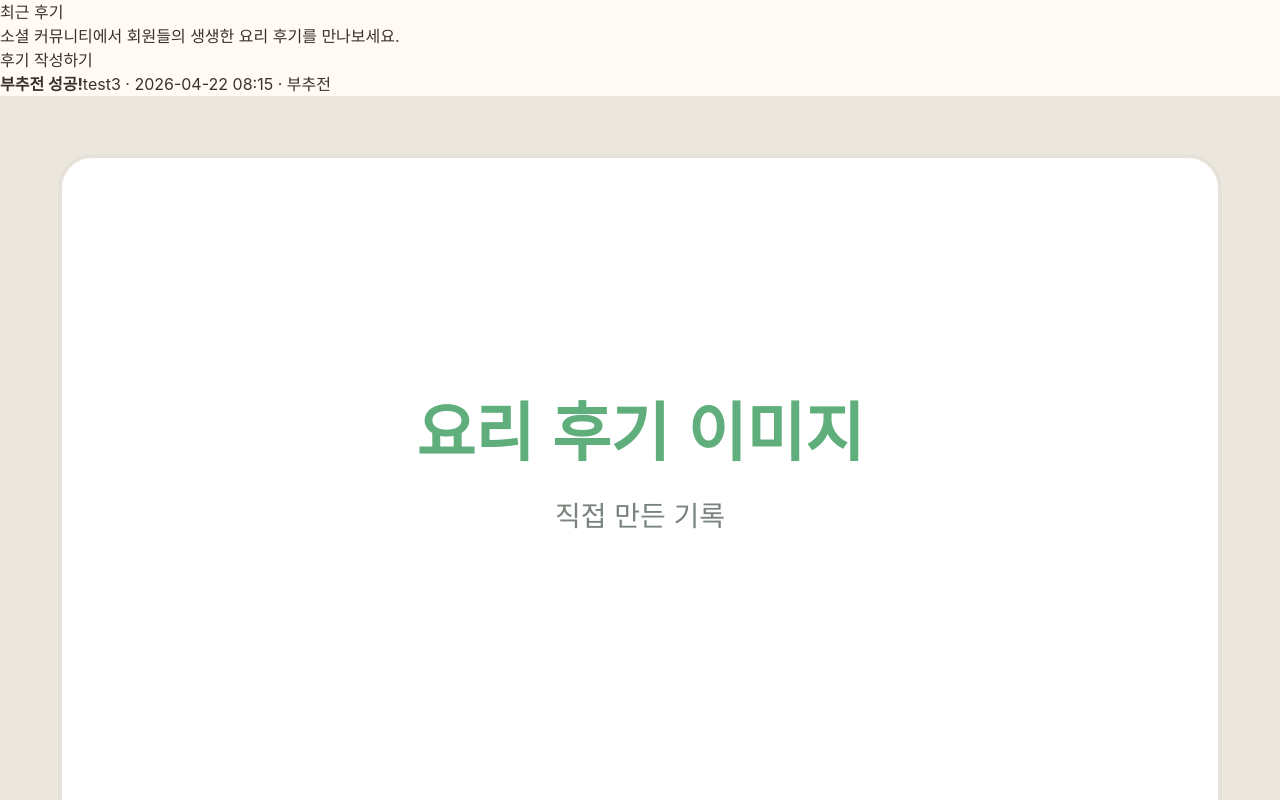
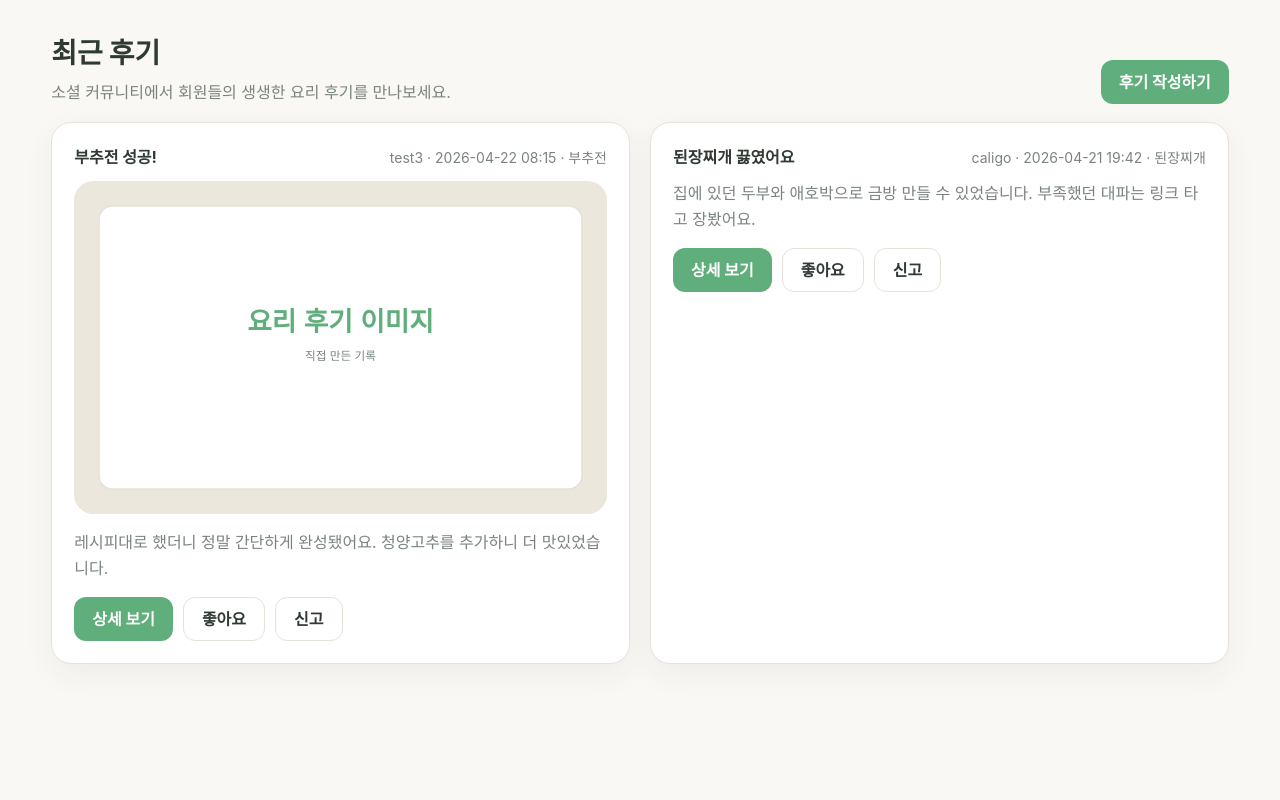
Before and after one commit to FoggyCaligo/project_final_frontend, a Next.js app: page /community in a window 1280 px wide. Shown: the top 800 px of the page. Built offline with nearby package versions, Linux system fonts and the light colour scheme.

Commit message:
Style: globals.css에 전용인자 추가

```diff
--- a/src/app/globals.css
+++ b/src/app/globals.css
@@ -20,6 +20,36 @@ html {
 
   --card-bg: #ffffff;
   --soft-bg: #f8f1e7;
+
+  /* Mockup Variables Start */
+  --color-primary: #5FAE7B;
+  --color-primary-light: #E8F5EC;
+  --color-accent: #F4A261;
+  --color-danger: #E76F51;
+  --color-info: #3D6FA8;
+
+  --color-bg: #FAF8F4;
+  --color-surface: #FFFFFF;
+  --color-text: #2F3A33;
+  --color-text-sub: #7A847D;
+  --color-border: #E7E2D9;
+  --color-muted: #F3F1EB;
+  --color-track: #EFEAE1;
+  --color-thumb-bg: #ECE7DD;
+  --color-warning-bg: #FFF1E3;
+  --color-danger-bg: #FBE4DE;
+  --color-info-bg: #EEF5FF;
+
+  --shadow-soft: 0 10px 30px rgba(47, 58, 51, 0.06);
+
+  --radius-lg: 20px;
+  --radius-md: 14px;
+  --radius-sm: 10px;
+  --radius-pill: 999px;
+
+  --container-width: 1200px;
+  --transition-base: 0.2s ease;
+  /* Mockup Variables End */
 }
 
 body {
@@ -28,6 +58,11 @@ body {
   background-color: var(--bg);
   color: var(--text-main);
   font-family: -apple-system, BlinkMacSystemFont, "Segoe UI", sans-serif;
+  background-color: var(--color-bg);
+  /* Use Mockup BG */
+  color: var(--color-text);
+  /* Use Mockup Text */
+  font-family: "Pretendard", "Noto Sans KR", -apple-system, BlinkMacSystemFont, "Segoe UI", sans-serif;
 }
 
 * {
@@ -54,6 +89,7 @@ img {
   color: white;
 
 }
+
 .themeSecondary {
   background-color: var(--bg);
   color: var(--text-sub);
@@ -64,3 +100,306 @@ img {
   background-color: var(--accent);
   color: var(--bg);
 }
+
+/* ========================================
+   Mockup CSS Additions
+======================================== */
+button,
+input,
+select,
+textarea {
+  font: inherit;
+}
+
+/* 03. 공통 레이아웃 */
+.layout-container {
+  width: min(var(--container-width), 92%);
+  margin: 0 auto;
+}
+
+.page-main {
+  padding: 32px 0 80px;
+}
+
+.grid-2 {
+  display: grid;
+  grid-template-columns: repeat(2, minmax(0, 1fr));
+  gap: 20px;
+}
+
+.grid-3 {
+  display: grid;
+  grid-template-columns: repeat(3, minmax(0, 1fr));
+  gap: 20px;
+}
+
+.grid-4 {
+  display: grid;
+  grid-template-columns: repeat(4, minmax(0, 1fr));
+  gap: 20px;
+}
+
+/* 05. 섹션 */
+.section-block {
+  margin-bottom: 32px;
+}
+
+.section-head {
+  display: flex;
+  align-items: flex-end;
+  justify-content: space-between;
+  gap: 16px;
+  margin-bottom: 18px;
+}
+
+.section-title {
+  margin: 0;
+  font-size: 28px;
+  font-weight: 800;
+}
+
+.section-desc {
+  margin: 6px 0 0;
+  color: var(--color-text-sub);
+}
+
+.section-actions {
+  display: flex;
+  gap: 10px;
+  flex-wrap: wrap;
+}
+
+/* 06. 카드 */
+.card-box {
+  background: var(--color-surface);
+  border: 1px solid var(--color-border);
+  border-radius: var(--radius-lg);
+  box-shadow: var(--shadow-soft);
+}
+
+.card-body {
+  padding: 24px;
+}
+
+.card-title {
+  margin: 0 0 10px;
+  font-size: 20px;
+  font-weight: 800;
+}
+
+.card-desc {
+  margin: 0;
+  color: var(--color-text-sub);
+  line-height: 1.6;
+}
+
+.card-actions {
+  display: flex;
+  gap: 10px;
+  flex-wrap: wrap;
+  margin-top: 16px;
+}
+
+/* 08. 버튼 */
+.btn {
+  display: inline-flex;
+  align-items: center;
+  justify-content: center;
+  min-height: 44px;
+  padding: 0 18px;
+  border: 0;
+  border-radius: 12px;
+  cursor: pointer;
+  font-weight: 700;
+  transition:
+    transform var(--transition-base),
+    box-shadow var(--transition-base),
+    background var(--transition-base),
+    color var(--transition-base),
+    border-color var(--transition-base);
+}
+
+.btn:hover {
+  transform: translateY(-1px);
+}
+
+.btn:focus-visible {
+  outline: 3px solid rgba(95, 174, 123, 0.22);
+  outline-offset: 2px;
+}
+
+.btn-primary {
+  background: var(--color-primary);
+  color: #fff;
+}
+
+.btn-secondary {
+  background: var(--color-primary-light);
+  color: var(--color-primary);
+}
+
+.btn-outline {
+  background: transparent;
+  border: 1px solid var(--color-border);
+  color: var(--color-text);
+}
+
+.btn-danger {
+  background: var(--color-danger);
+  color: #fff;
+}
+
+.btn-block {
+  width: 100%;
+}
+
+/* 09. 폼 요소 */
+.form-input,
+.form-select,
+.form-textarea {
+  width: 100%;
+  min-height: 46px;
+  padding: 0 14px;
+  border: 1px solid var(--color-border);
+  border-radius: 12px;
+  background: #fff;
+  color: var(--color-text);
+  transition:
+    border-color var(--transition-base),
+    box-shadow var(--transition-base);
+}
+
+.form-input:focus,
+.form-select:focus,
+.form-textarea:focus {
+  outline: none;
+  border-color: var(--color-primary);
+  box-shadow: 0 0 0 4px rgba(95, 174, 123, 0.14);
+}
+
+.form-textarea {
+  min-height: 140px;
+  padding: 14px;
+  resize: vertical;
+}
+
+.form-group {
+  display: flex;
+  flex-direction: column;
+  gap: 8px;
+  margin-bottom: 16px;
+}
+
+.form-label {
+  font-size: 14px;
+  font-weight: 700;
+}
+
+.form-row {
+  display: grid;
+  grid-template-columns: repeat(2, minmax(0, 1fr));
+  gap: 14px;
+}
+
+/* 11. 태그 / 상태 배지 */
+.tag-list {
+  display: flex;
+  flex-wrap: wrap;
+  gap: 8px;
+}
+
+.badge {
+  display: inline-flex;
+  align-items: center;
+  min-height: 32px;
+  padding: 0 12px;
+  border-radius: var(--radius-pill);
+  background: var(--color-muted);
+  color: var(--color-text-sub);
+  font-size: 13px;
+  font-weight: 700;
+}
+
+.badge-success {
+  background: var(--color-primary-light);
+  color: var(--color-primary);
+}
+
+.badge-warning {
+  background: var(--color-warning-bg);
+  color: var(--color-accent);
+}
+
+.badge-danger {
+  background: var(--color-danger-bg);
+  color: var(--color-danger);
+}
+
+/* 14. 이미지 */
+.image-box {
+  overflow: hidden;
+  background: var(--color-thumb-bg);
+}
+
+.image-rounded {
+  border-radius: var(--radius-lg);
+}
+
+.image-cover {
+  width: 100%;
+  height: 100%;
+  object-fit: cover;
+}
+
+.image-contain {
+  width: 100%;
+  height: 100%;
+  object-fit: contain;
+}
+
+.thumb-16-10 {
+  aspect-ratio: 16 / 10;
+}
+
+.thumb-square {
+  aspect-ratio: 1 / 1;
+}
+
+/* 19. 게시글 / 커뮤니티 카드 */
+.post-card {
+  padding: 22px;
+}
+
+.post-header {
+  display: flex;
+  align-items: center;
+  justify-content: space-between;
+  gap: 12px;
+  margin-bottom: 12px;
+}
+
+.post-meta {
+  color: var(--color-text-sub);
+  font-size: 14px;
+}
+
+/* 반응형 */
+@media (max-width: 1024px) {
+
+  .grid-4,
+  .grid-3,
+  .grid-2,
+  .form-row {
+    grid-template-columns: repeat(2, minmax(0, 1fr));
+  }
+}
+
+@media (max-width: 768px) {
+
+  .grid-4,
+  .grid-3,
+  .grid-2,
+  .form-row {
+    grid-template-columns: 1fr;
+  }
+}
```
Lines whose indentation alone changed are shown as unchanged.
